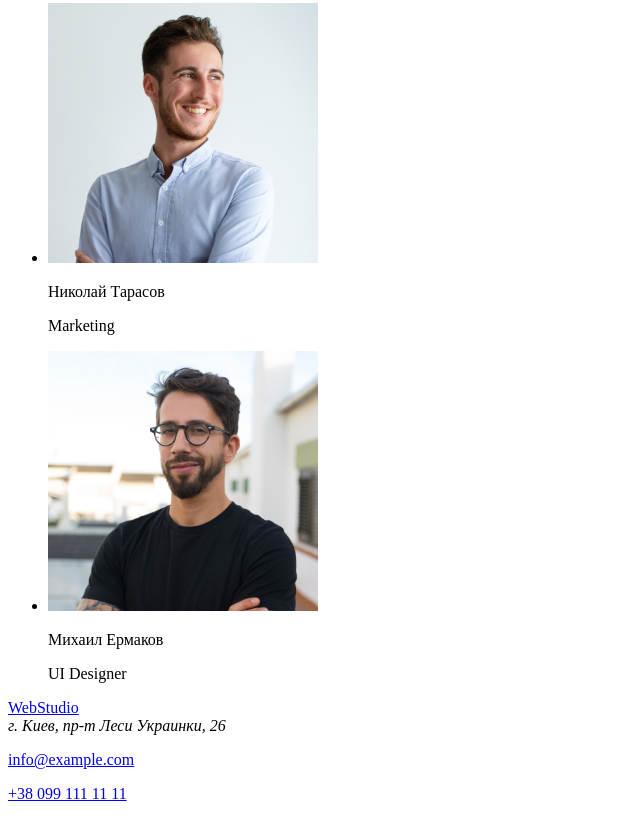
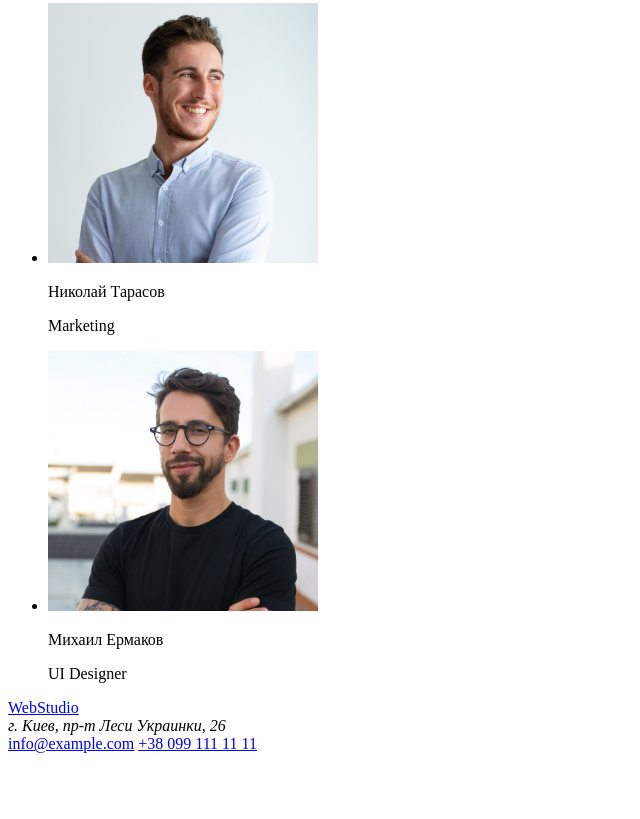
Before and after one commit to vitalik0790/goit-markup-hw-01, a plain HTML site: page index.html in a window 1280 px wide. Shown: the part 2290-3109 px from the top of the page, without its empty margins (0-640 px from the left). After the commit the page ends 3051 px from the top, so only its background shows below. Drawn offline with Linux system fonts and the light colour scheme.

Commit message:
Update index.html

```diff
--- a/index.html
+++ b/index.html
@@ -8,7 +8,7 @@
   </head>
 
   <body>
-    <div>
+
       <!--Верхня строка-->
 
       <header>
@@ -102,9 +102,9 @@
       <footer>
         <a href="./index.html"><span>WebStudio</span></a>
         <address>г. Киев, пр-т Леси Украинки, 26</address>
-        <p><a href="mailto:info@example.com">info@example.com</a></p>
-        <p><a href="tel:+380991111111">+38 099 111 11 11</a></p>
+        <a href="mailto:info@example.com">info@example.com</a>
+        <a href="tel:+380991111111">+38 099 111 11 11</a>
       </footer>
-    </div>
+
   </body>
 </html>
```
